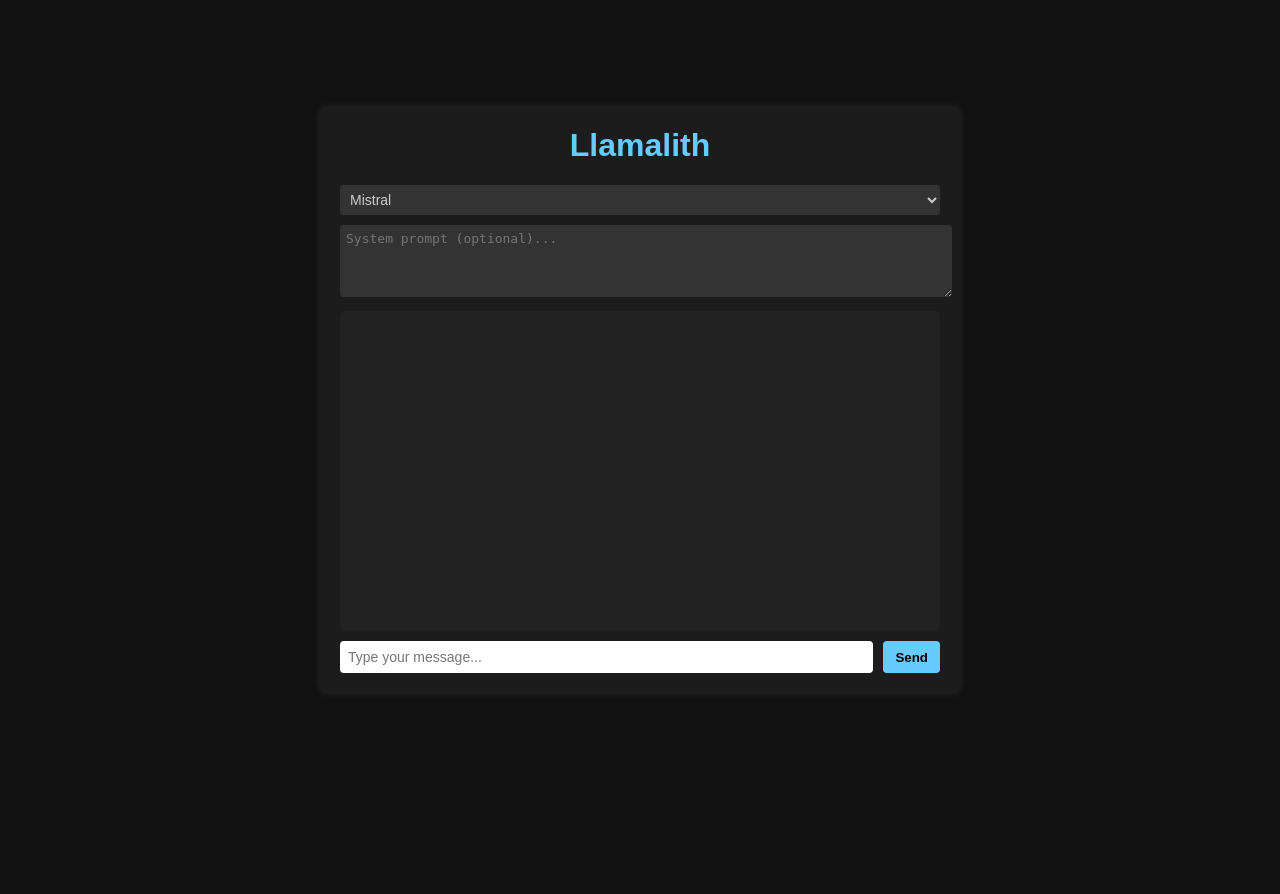
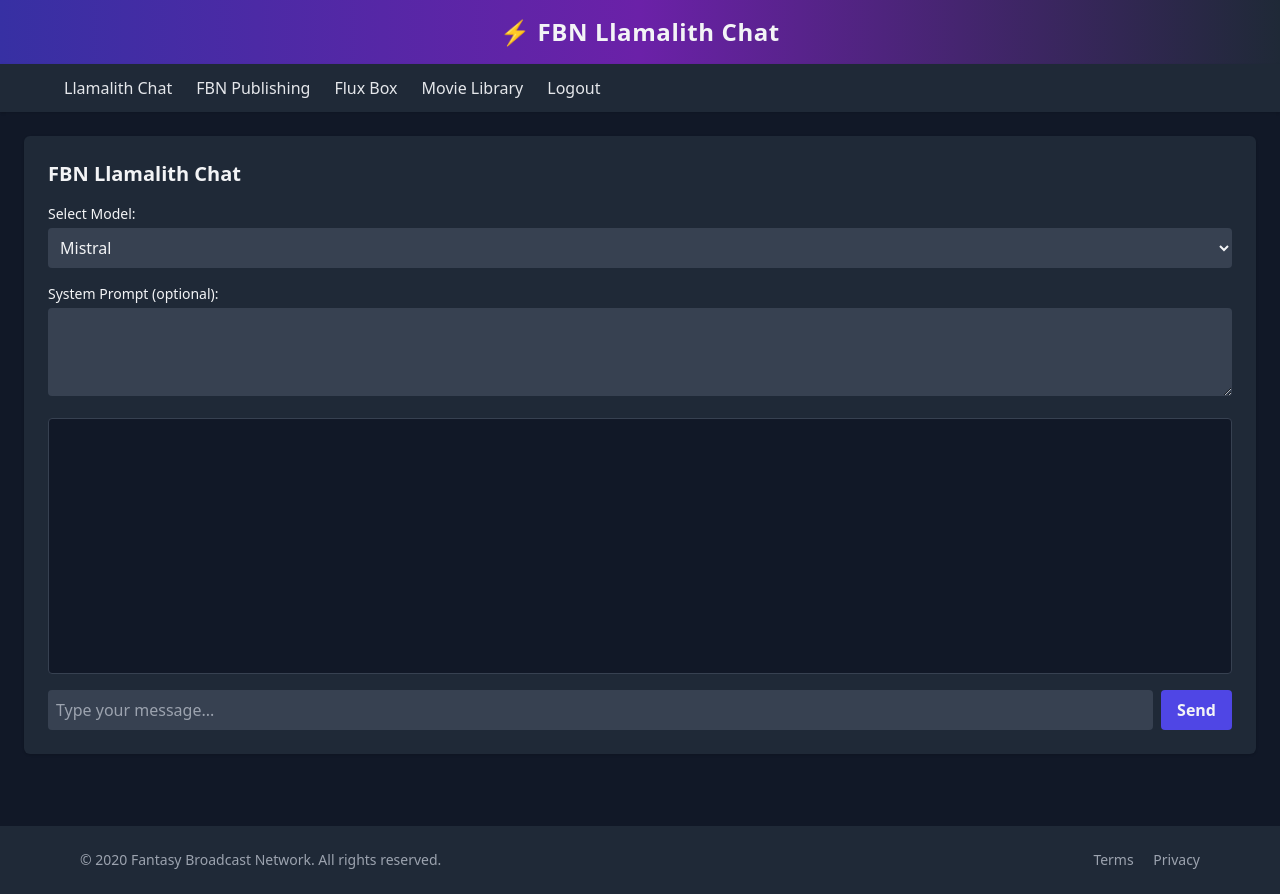
Before and after one commit to Hisha/llamalith, a FastAPI app: template app/templates/chat.html in a window 1280 px wide. Before the commit the page ends 673 px from the top, so only its background shows below. Run offline with FastAPI, Linux system fonts and the light colour scheme; the template is opened without the code that fills it: most values are stand-ins (such as "Sample title", 1, 10 or a date in 2020); some libraries are stand-ins or nearby versions.

Commit message:
Update chat.html

```diff
--- a/app/templates/chat.html
+++ b/app/templates/chat.html
@@ -1,63 +1,31 @@
-<!DOCTYPE html>
-<html lang="en">
-<head>
-  <meta charset="UTF-8" />
-  <meta name="viewport" content="width=device-width, initial-scale=1.0" />
-  <title>Llamalith Chat</title>
-  <link rel="stylesheet" href="/static/style.css" />
-</head>
-<body>
-  <div class="chat-container">
-    <h1>Llamalith</h1>
-    <select id="model-select">
+{% extends "base.html" %}
+
+{% block head %}
+  <script src="/static/chat.js"></script>
+{% endblock %}
+
+{% block content %}
+<div class="bg-gray-800 rounded-md shadow p-6">
+  <h2 class="text-xl font-bold mb-4">FBN Llamalith Chat</h2>
+
+  <div class="mb-4">
+    <label class="block text-sm mb-1" for="model-select">Select Model:</label>
+    <select id="model-select" class="w-full p-2 bg-gray-700 rounded text-gray-100">
       <option value="mistral">Mistral</option>
       <option value="mythomax">MythoMax</option>
     </select>
-    <textarea id="system-prompt" placeholder="System prompt (optional)..."></textarea>
-    <div id="chat-box"></div>
-    <form id="chat-form">
-      <input type="text" id="user-input" placeholder="Type your message..." autocomplete="off" />
-      <button type="submit">Send</button>
-    </form>
   </div>
-  <script>
-    const chatBox = document.getElementById('chat-box');
-    const chatForm = document.getElementById('chat-form');
-    const userInput = document.getElementById('user-input');
-    const modelSelect = document.getElementById('model-select');
-    const systemPrompt = document.getElementById('system-prompt');
-    const sessionId = localStorage.getItem('session_id') || crypto.randomUUID();
-    localStorage.setItem('session_id', sessionId);
 
-    function appendMessage(role, content) {
-      const div = document.createElement('div');
-      div.className = role;
-      div.textContent = `${role}: ${content}`;
-      chatBox.appendChild(div);
-      chatBox.scrollTop = chatBox.scrollHeight;
-    }
+  <div class="mb-4">
+    <label class="block text-sm mb-1" for="system-prompt">System Prompt (optional):</label>
+    <textarea id="system-prompt" class="w-full p-2 bg-gray-700 rounded text-gray-100" rows="3"></textarea>
+  </div>
 
-    chatForm.onsubmit = async (e) => {
-      e.preventDefault();
-      const input = userInput.value.trim();
-      if (!input) return;
-      appendMessage('user', input);
-      userInput.value = '';
+  <div id="chat-box" class="bg-gray-900 p-4 h-64 overflow-y-auto rounded text-sm mb-4 border border-gray-700"></div>
 
-      const res = await fetch('/api/chat', {
-        method: 'POST',
-        headers: { 'Content-Type': 'application/json' },
-        body: JSON.stringify({
-          user_input: input,
-          model: modelSelect.value,
-          system_prompt: systemPrompt.value,
-          session_id: sessionId
-        })
-      });
-
-      const data = await res.json();
-      appendMessage('assistant', data.reply);
-    };
-  </script>
-</body>
-</html>
+  <form id="chat-form" class="flex gap-2">
+    <input type="text" id="user-input" class="flex-grow p-2 bg-gray-700 rounded text-gray-100" placeholder="Type your message..." autocomplete="off" />
+    <button type="submit" class="bg-indigo-600 hover:bg-indigo-500 px-4 py-2 rounded font-bold">Send</button>
+  </form>
+</div>
+{% endblock %}
```
